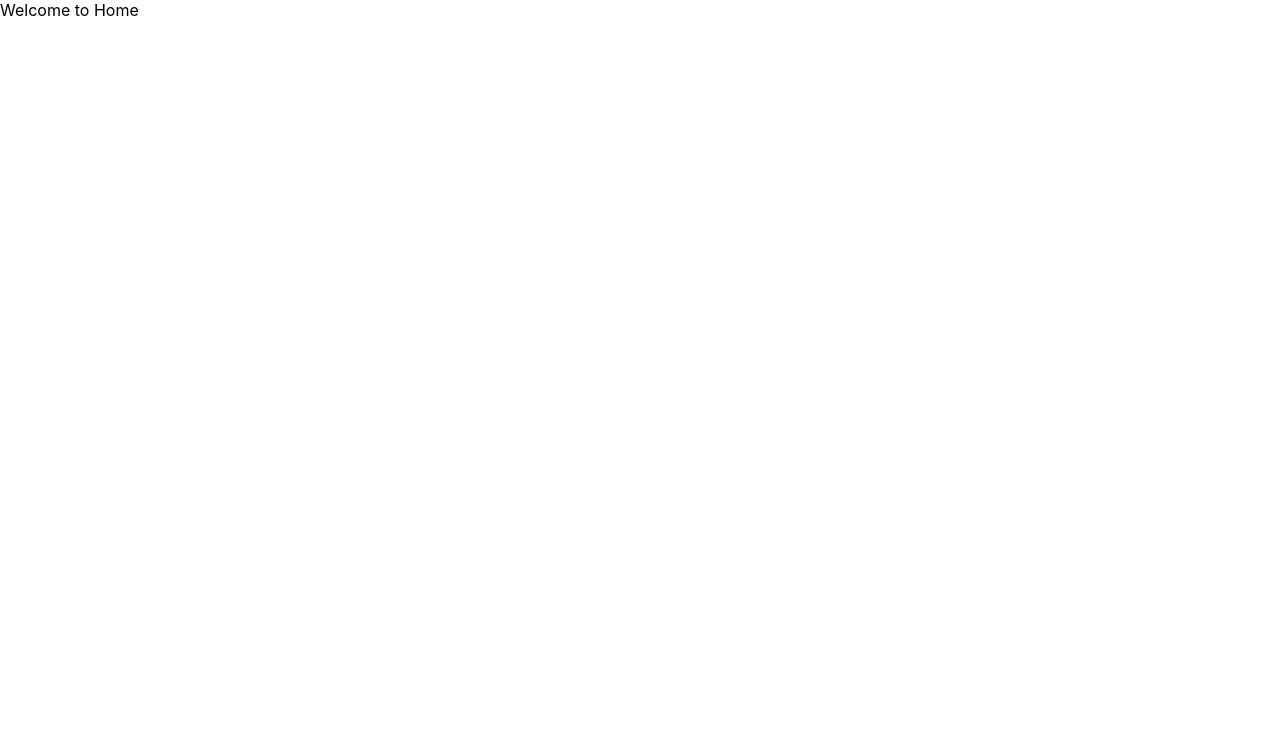
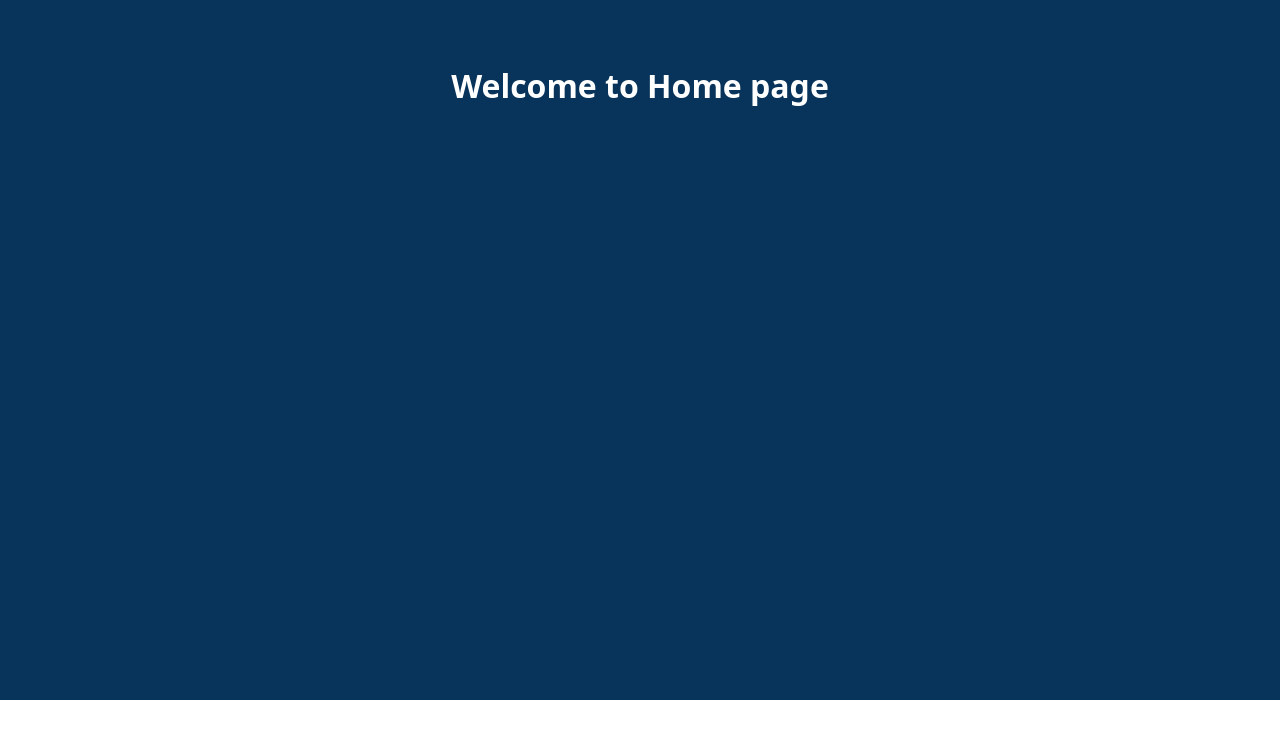
Before and after one commit to Iqbal0786/tummoc-assigment, a React (Create React App) app in the folder frontend-part/: page / in a window 1280 px wide. Shown: the top 738 px of the page. Built offline with nearby package versions, Linux system fonts and the light colour scheme.

Commit message:
added css in home comp

```diff
--- a/frontend-part/src/components/Home.jsx
+++ b/frontend-part/src/components/Home.jsx
@@ -1,7 +1,9 @@
 import React from 'react'
-
+ import "../styles/style.css"
 export default function Home() {
   return (
-    <div> Welcome to Home</div>
+    <div className='home_main'>
+      <h1>Welcome to Home page </h1>
+    </div>
   )
 }
--- a/frontend-part/src/styles/style.css
+++ b/frontend-part/src/styles/style.css
@@ -110,3 +110,15 @@ button{
      }
 
   }
+
+  .home_main{
+    width: 100%;
+    height: 700px;
+    background-color: #08345b;
+    text-align: center;
+    color: white;
+  }
+  .home_main>h1{
+    font-family: system-ui, -apple-system, BlinkMacSystemFont, 'Segoe UI', Roboto, Oxygen, Ubuntu, Cantarell, 'Open Sans', 'Helvetica Neue', sans-serif;
+    padding-top: 5%;
+  }
```
